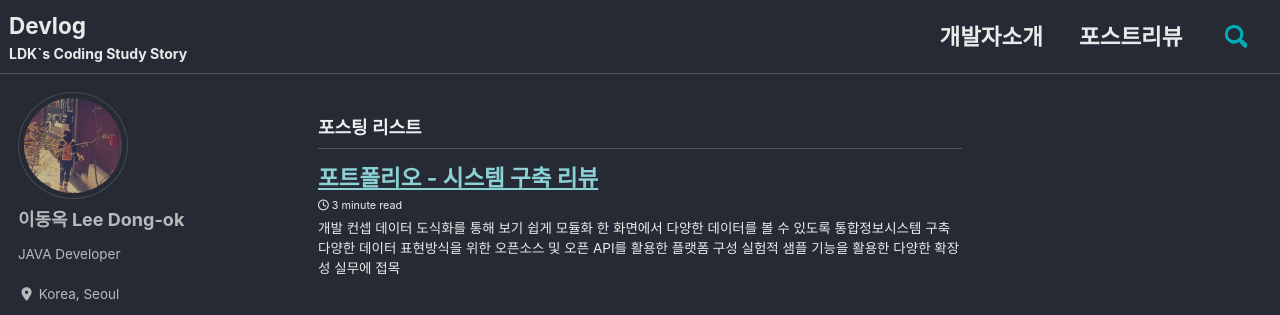
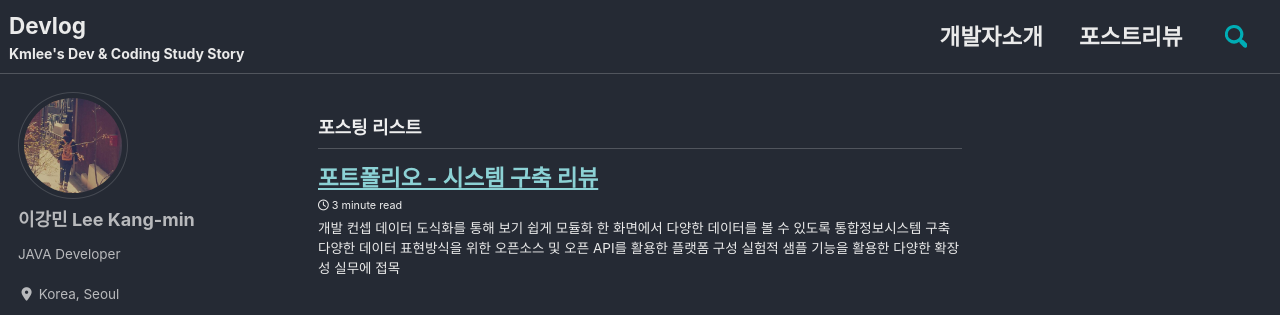
Before and after one commit to ldk-hub/ldk-hub.github.io, a Jekyll site: the page built from index.html, in a window 1280 px wide and 900 px high. Shown: the top 315 px of the window. Built offline with Jekyll 4.4.1, drawn with Linux system fonts in a browser that asks for light colours; cached includes are drawn as plain includes; nearby versions of some CDN libraries; a script that is not in the unit is left out; the list of posts is cut into pages by our own code; comment, search, counter and statistics services are not loaded.

Commit message:
Update _config.yml

```diff
--- a/_config.yml
+++ b/_config.yml
@@ -11,10 +11,10 @@ minimal_mistakes_skin    : "dark" # "air", "aqua","default", "contrast", "neon",
 locale                   : "en-US"
 title                    : "Devlog"
 title_separator          :
-subtitle                 : "LDK`s Coding Study Story"
+subtitle                 : "Kmlee's Dev & Coding Study Story"
 name                     : "개발 히스토리"
 description              : "develope Blog"
-url                      : "https://ldk-hub.github.io"        # the base hostname & protocol for your site e.g. "https://mmistakes.github.io"
+url                      : "https://lkwa201.github.io"        # the base hostname & protocol for your site e.g. "https://mmistakes.github.io"
 baseurl                  : "" # the subpath of your site, e.g. "/blog"
 repository               : # GitHub username/repo-name e.g. "mmistakes/minimal-mistakes"
 teaser                   :  "/assets/images/desk.jpg" # path of fallback teaser image, e.g.
@@ -87,7 +87,7 @@ analytics:
 
 # Site Author
 author:
-  name             : "이동옥 Lee Dong-ok"
+  name             : "이강민 Lee Kang-min"
   avatar           : "/assets/images/profile.PNG" # path of avatar image, e.g.
   bio              : "JAVA Developer"
   location         : "Korea, Seoul"
```
